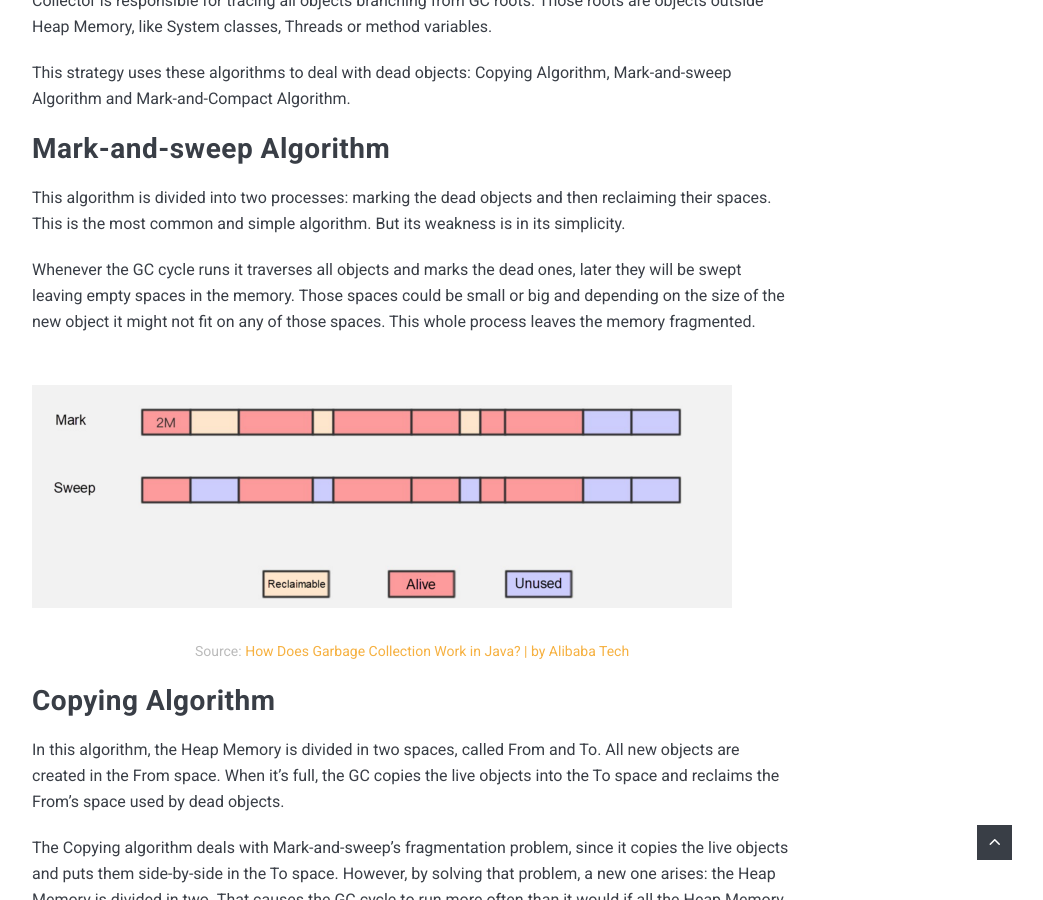
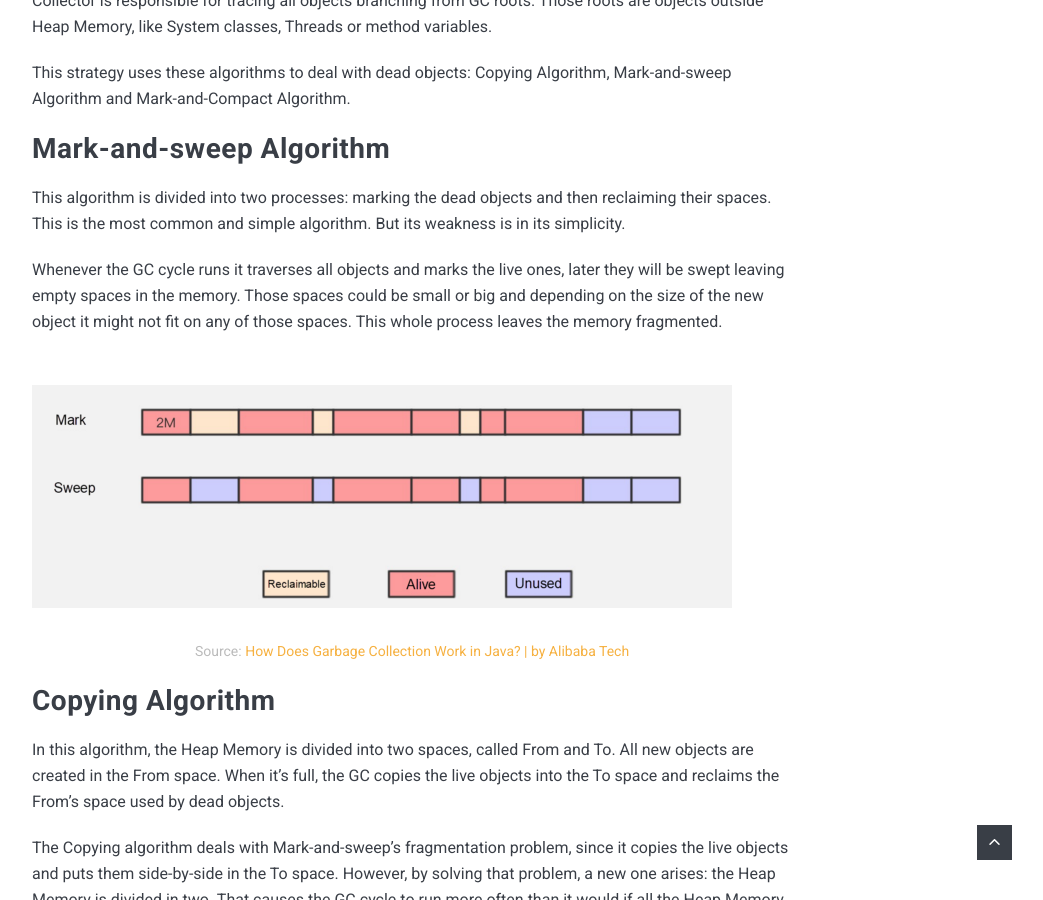
Before and after one commit to SilvaAriel/SilvaAriel.github.io, a Jekyll site: the page built from _posts/2020-10-03-garbage-collector.markdown, in a window 1280 px wide and 900 px high, scrolled down 2141 px. Shown: the whole window, without its empty margins (228-1271 px from the left). Built offline with Jekyll 4.4.1, drawn with Linux system fonts in a browser that asks for light colours; nearby versions of some CDN libraries; comment, search, counter and statistics services are not loaded; some of the changed text lies outside the part shown.

Commit message:
Fix typos

```diff
--- a/_posts/2020-10-03-garbage-collector.markdown
+++ b/_posts/2020-10-03-garbage-collector.markdown
@@ -41,14 +41,14 @@ This strategy uses these algorithms to deal with dead objects: Copying Algorithm
 This algorithm is divided into two processes: marking the dead objects and then reclaiming their spaces.
 This is the most common and simple algorithm. But its weakness is in its simplicity.
 
-Whenever the GC cycle runs it traverses all objects and marks the dead ones, later they will be swept leaving empty spaces in the memory. Those spaces could be small or big and depending on the size of the new object it might not fit on any of those spaces. This whole process leaves the memory fragmented.
+Whenever the GC cycle runs it traverses all objects and marks the live ones, later they will be swept leaving empty spaces in the memory. Those spaces could be small or big and depending on the size of the new object it might not fit on any of those spaces. This whole process leaves the memory fragmented.
 
 ![]({{ site.baseurl }}/images/mark-and-sweep.png)
 *Source: [How Does Garbage Collection Work in Java? | by Alibaba Tech](https://medium.com/@alitech_2017/how-does-garbage-collection-work-in-java-cf4e31343e43)*
 
 ## Copying Algorithm
 
-In this algorithm, the Heap Memory is divided in two spaces, called From and To. All new objects are created in the From space. When it’s full, the GC copies the live objects into the To space and reclaims the From’s space used by dead objects.
+In this algorithm, the Heap Memory is divided into two spaces, called From and To. All new objects are created in the From space. When it’s full, the GC copies the live objects into the To space and reclaims the From’s space used by dead objects.
 
 The Copying algorithm deals with Mark-and-sweep’s fragmentation problem, since it copies the live objects and puts them side-by-side in the To space.
 However, by solving that problem, a new one arises: the Heap Memory is divided in two. That causes the GC cycle to run more often than it would if all the Heap Memory were being used for new objects.
@@ -74,7 +74,7 @@ Why should we choose one? Wouldn't it be better to use them all?
 
 Enters Generational Collection Algorithm. It combines all the above algorithms and applies them in the scenario they best fit.
 
-Every object created will have an “age”. They get “older” every time a Garbage Collection Cycle happens. Java separates them in two parts in the Memory Heap:
+Every object created will have an “age”. They get “older” every time a Garbage Collection Cycle happens. Java separates them into two parts in the Memory Heap:
 
 * **Young Generation**, divided in:
     * Eden Space
```
